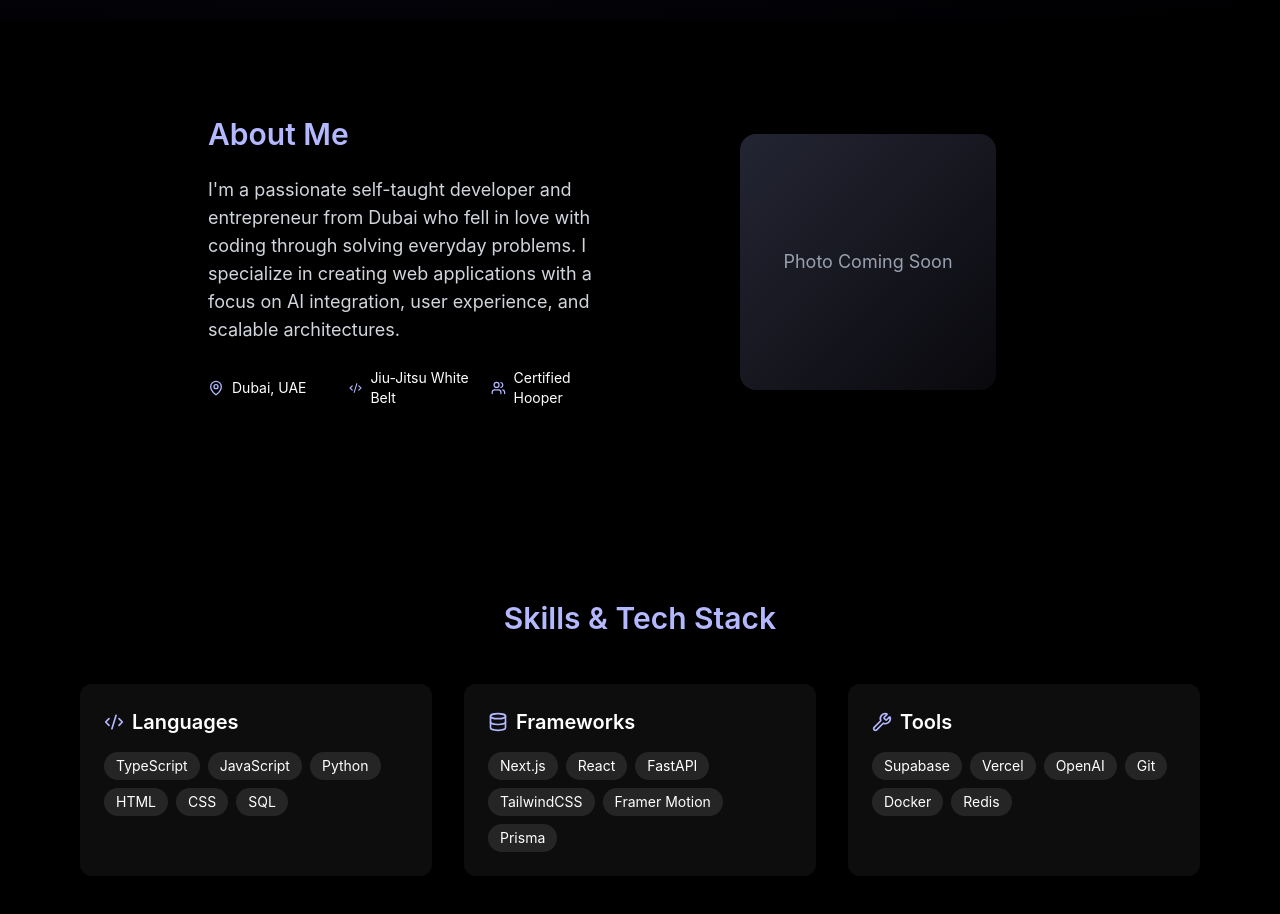
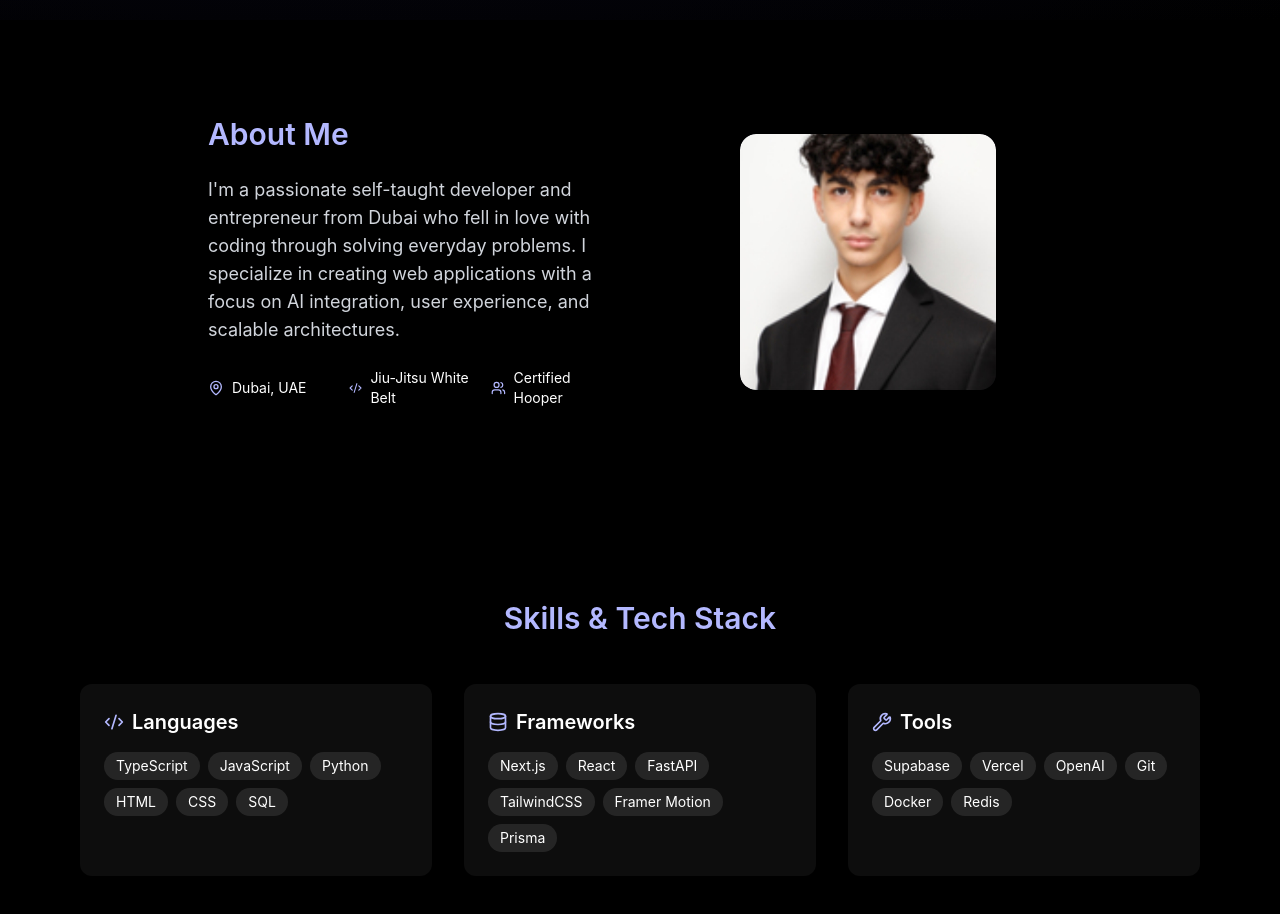
Before and after one commit to bassamassaf8/bassamassaf.com, a Next.js app: page / in a window 1280 px wide. Shown: the part 780-1694 px from the top of the page. Built offline with nearby package versions, Linux system fonts and the light colour scheme.

Commit message:
📸 Added profile photo - Added Bassam's photo (fortesimage.png) to About Me section - Replaced placeholder text with actual image - Updated styling for proper image display

```diff
--- a/src/app/page.tsx
+++ b/src/app/page.tsx
@@ -229,8 +229,12 @@ export default function Home() {
             viewport={{ once: true }}
             transition={{ delay: 0.4 }}
           >
-            <div className="w-64 h-64 mx-auto bg-gradient-to-br from-[#B3B8FF]/20 to-[#B3B8FF]/5 rounded-2xl flex items-center justify-center">
-              <div className="text-gray-400 text-lg">Photo Coming Soon</div>
+            <div className="w-64 h-64 mx-auto bg-gradient-to-br from-[#B3B8FF]/20 to-[#B3B8FF]/5 rounded-2xl flex items-center justify-center overflow-hidden">
+              <img
+                src="/fortesimage.png"
+                alt="Bassam Assaf"
+                className="w-full h-full object-cover rounded-2xl"
+              />
             </div>
           </motion.div>
         </motion.div>
```
Also changed, not shown: public/fortesimage.png (added).
